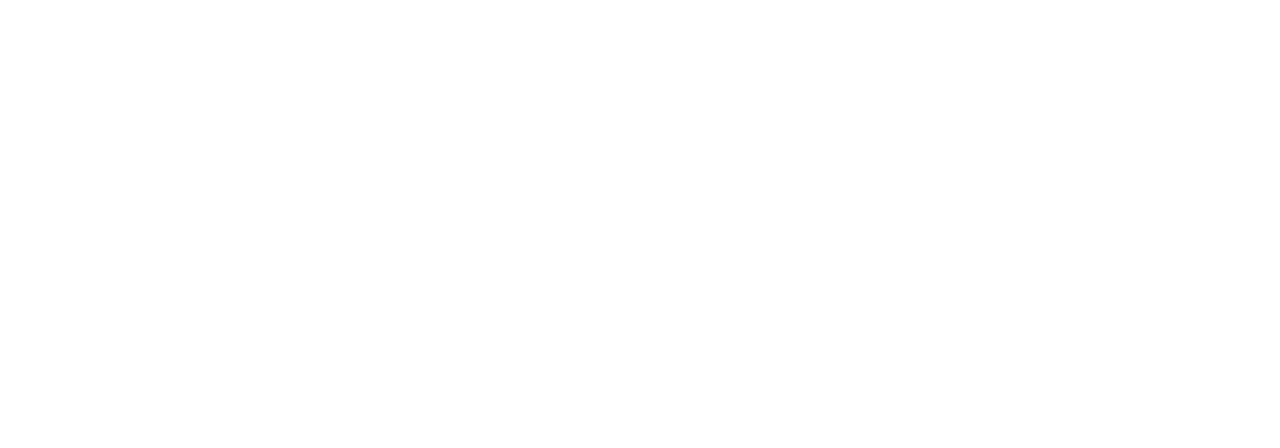
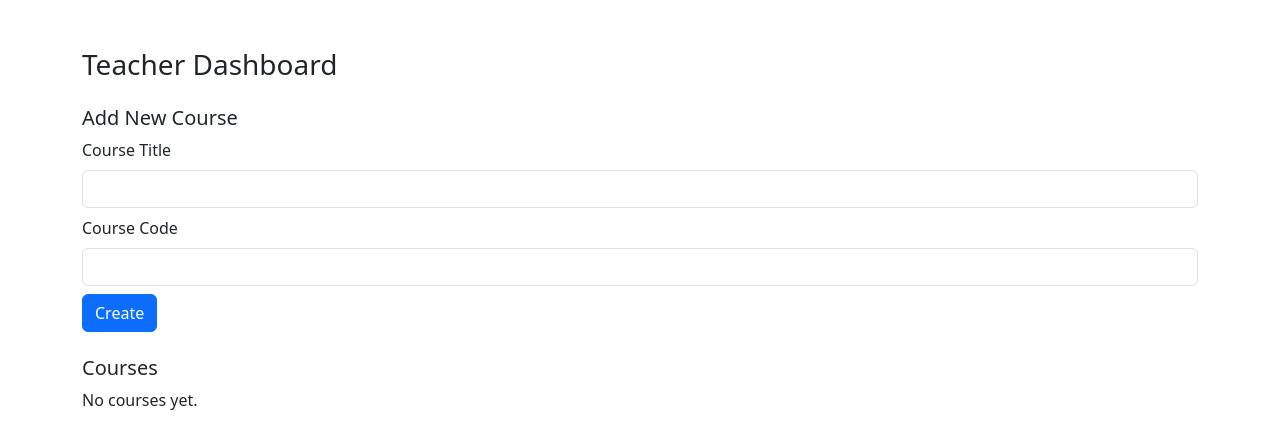
Before and after one commit to dignapatel0/TimeSnap, a React (Vite) app in the folder timesnap-client/: page /teacher in a window 1280 px wide. Before the commit this address had no page. Shown: the top 448 px of the page. Built offline with nearby package versions, Linux system fonts and the light colour scheme.

Commit message:
Add teacher dashboard

```diff
--- a/timesnap-client/src/App.tsx
+++ b/timesnap-client/src/App.tsx
@@ -1,6 +1,7 @@
 import { BrowserRouter, Routes, Route } from 'react-router-dom';
 import { Login } from './pages/Login';
 import { Home } from './pages/Home';
+import { TeacherDashboard } from './pages/TeacherDashboard';
 import { TaskProvider } from './context/TaskContext';
 
 const App = () => {
@@ -10,6 +11,7 @@
         <Routes>
           <Route path="/" element={<Login />} />
           <Route path="/home" element={<Home />} />
+          <Route path="/teacher" element={<TeacherDashboard />} />
         </Routes>
       </TaskProvider>
     </BrowserRouter>
--- /dev/null
+++ b/timesnap-client/src/components/teacher/CourseForm.tsx
@@ -0,0 +1,33 @@
+import { useState } from 'react';
+import { Form, Button } from 'react-bootstrap';
+
+type Props = {
+  addCourse: (course: { title: string; code: string }) => void;
+};
+
+export const CourseForm = ({ addCourse }: Props) => {
+  const [title, setTitle] = useState('');
+  const [code, setCode] = useState('');
+
+  const handleSubmit = (e: React.FormEvent) => {
+    e.preventDefault();
+    addCourse({ title, code });
+    setTitle('');
+    setCode('');
+  };
+
+  return (
+    <Form onSubmit={handleSubmit} className="mb-4">
+      <h5>Add New Course</h5>
+      <Form.Group className="mb-2">
+        <Form.Label>Course Title</Form.Label>
+        <Form.Control value={title} onChange={e => setTitle(e.target.value)} />
+      </Form.Group>
+      <Form.Group className="mb-2">
+        <Form.Label>Course Code</Form.Label>
+        <Form.Control value={code} onChange={e => setCode(e.target.value)} />
+      </Form.Group>
+      <Button type="submit" variant="primary">Create</Button>
+    </Form>
+  );
+};
--- /dev/null
+++ b/timesnap-client/src/components/teacher/CourseList.tsx
@@ -0,0 +1,32 @@
+type Props = {
+  courses: { id: number; title: string; code: string }[];
+  setSelectedCourseId: (id: number) => void;
+};
+
+export const CourseList = ({ courses, setSelectedCourseId }: Props) => {
+  return (
+    <div className="mb-4">
+      <h5>Courses</h5>
+      {courses.length === 0 ? (
+        <p>No courses yet.</p>
+      ) : (
+        <ul className="list-group">
+          {courses.map(course => (
+            <li
+              key={course.id}
+              className="list-group-item d-flex justify-content-between align-items-center"
+            >
+              <span>{course.title} ({course.code})</span>
+              <button
+                className="btn btn-sm btn-outline-info"
+                onClick={() => setSelectedCourseId(course.id)}
+              >
+                View Students
+              </button>
+            </li>
+          ))}
+        </ul>
+      )}
+    </div>
+  );
+};
--- /dev/null
+++ b/timesnap-client/src/components/teacher/StudentTimesheet.tsx
@@ -0,0 +1,41 @@
+type Props = {
+  courseId: number;
+};
+
+export const StudentTimesheet = ({ courseId }: Props) => {
+  const students = [
+    {
+      id: 1,
+      name: 'John Doe',
+      tasks: [
+        { title: 'Navbar UI', actualTime: 45 },
+        { title: 'Fix bugs', actualTime: 30 },
+      ],
+    },
+    {
+      id: 2,
+      name: 'Jane Smith',
+      tasks: [
+        { title: 'Wireframe Design', actualTime: 60 },
+      ],
+    },
+  ]; // TODO: Replace with API
+
+  return (
+    <div>
+      <h5>Students in Course #{courseId}</h5>
+      {students.map(student => (
+        <div key={student.id} className="mb-3">
+          <strong>{student.name}</strong>
+          <ul>
+            {student.tasks.map((task, idx) => (
+              <li key={idx}>
+                {task.title} – {task.actualTime} min
+              </li>
+            ))}
+          </ul>
+        </div>
+      ))}
+    </div>
+  );
+};
--- /dev/null
+++ b/timesnap-client/src/pages/TeacherDashboard.tsx
@@ -0,0 +1,31 @@
+import { useState } from 'react';
+import { CourseForm } from '../components/teacher/CourseForm';
+import { CourseList } from '../components/teacher/CourseList';
+import { StudentTimesheet } from '../components/teacher/StudentTimesheet';
+
+type Course = {
+  id: number;
+  title: string;
+  code: string;
+};
+
+export const TeacherDashboard = () => {
+  const [courses, setCourses] = useState<Course[]>([]);
+  const [selectedCourseId, setSelectedCourseId] = useState<number | null>(null);
+
+  const addCourse = (newCourse: Omit<Course, 'id'>) => {
+    const id = Date.now(); // temporary ID until you use a real DB
+    setCourses([...courses, { ...newCourse, id }]);
+  };
+
+  return (
+    <div className="container mt-5">
+      <h3 className="mb-4">Teacher Dashboard</h3>
+
+      <CourseForm addCourse={addCourse} />
+      <CourseList courses={courses} setSelectedCourseId={setSelectedCourseId} />
+
+      {selectedCourseId && <StudentTimesheet courseId={selectedCourseId} />}
+    </div>
+  );
+};
```
